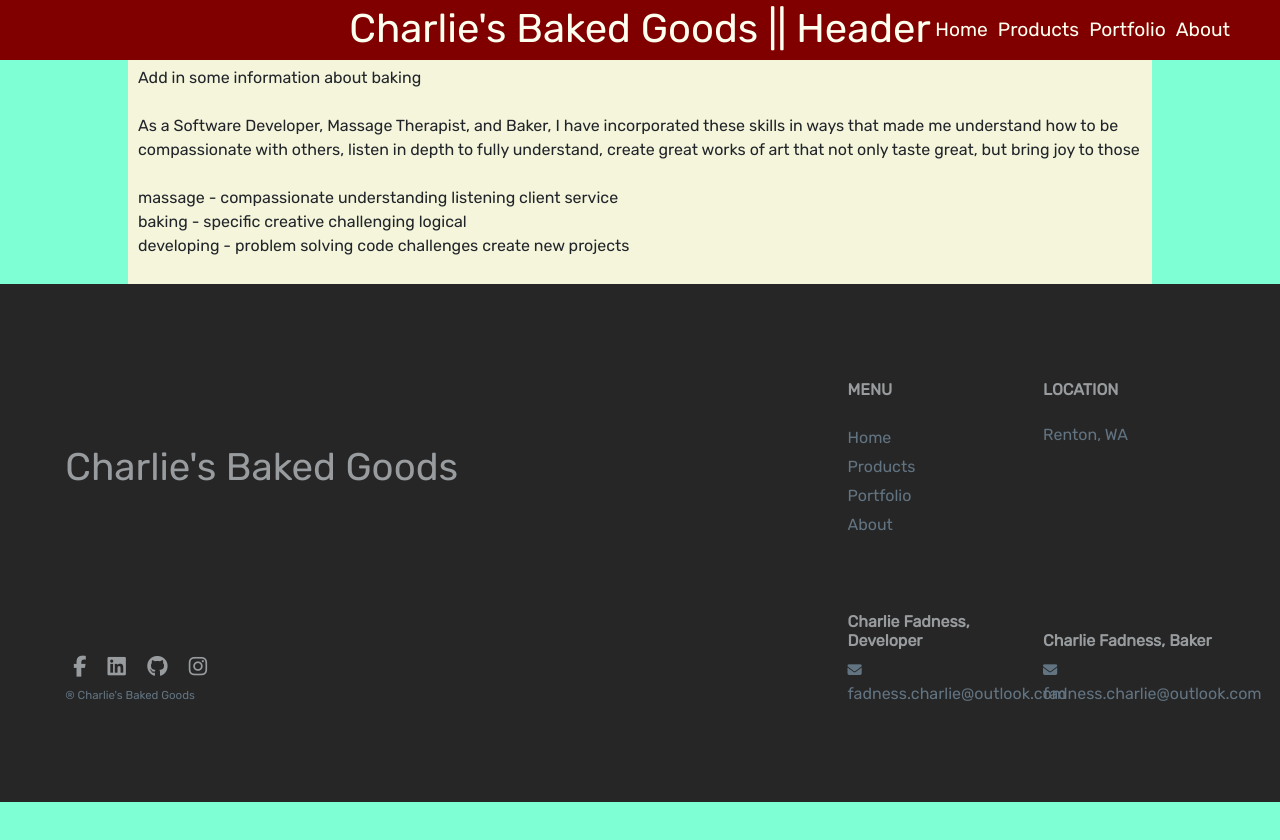
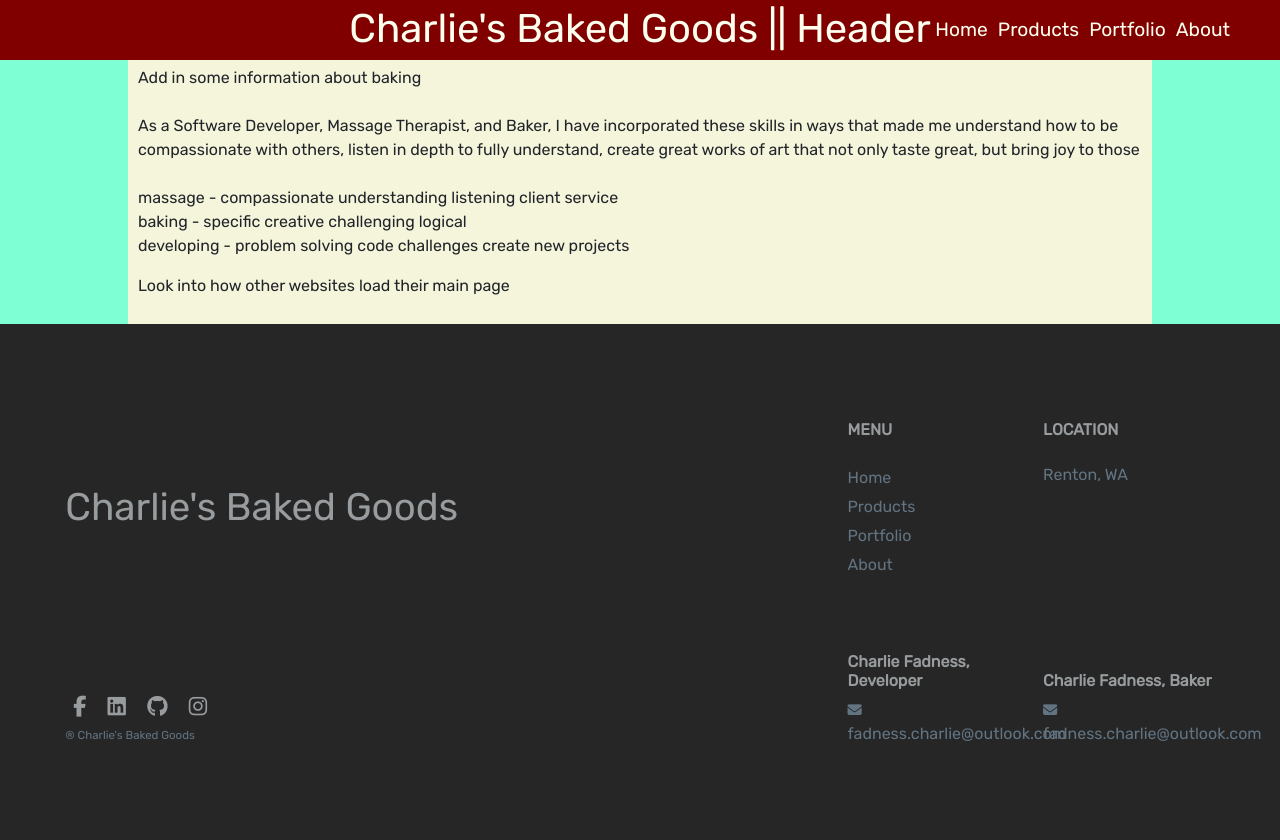
Before and after one commit to fadnesscharlie/react-baking-website, a React (Create React App) app: page / in a window 1280 px wide. Before the commit the page ends 802 px from the top, so only its background shows below. Built offline with nearby package versions, Linux system fonts and the light colour scheme.

Commit message:
pushing to rerun headers

```diff
--- a/src/components/main/Main.js
+++ b/src/components/main/Main.js
@@ -18,6 +18,9 @@ export default function Main(props) {
           developing - problem solving
           code challenges create new projects</p>
 
+
+          <p>Look into how other websites load their main page</p>
+
              {/* <img src="https://via.placeholder.com/250" alt="Dev" className="bakerImg" /> */}
     </>
   );
```
